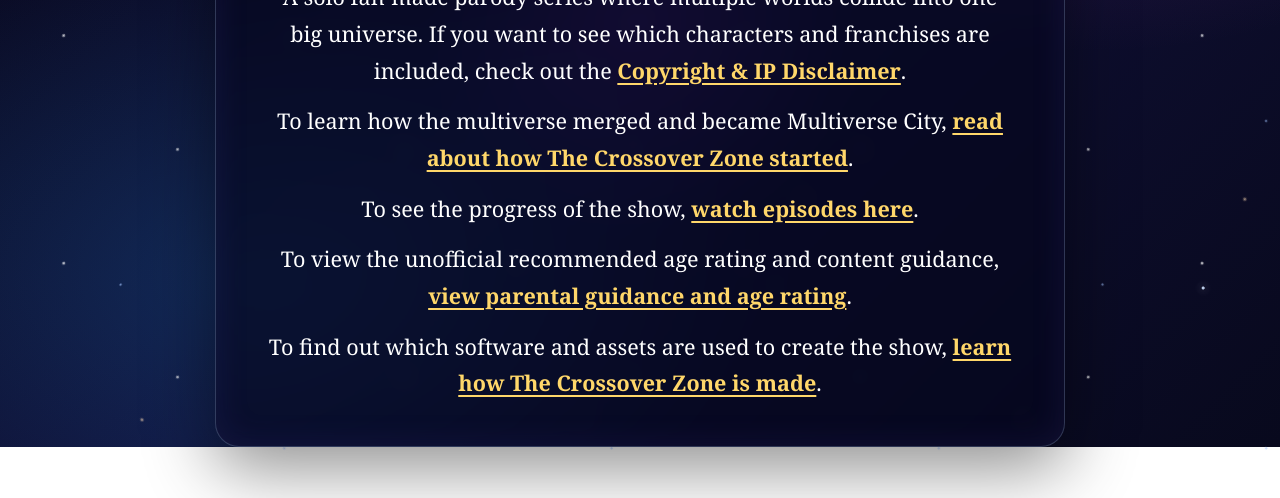
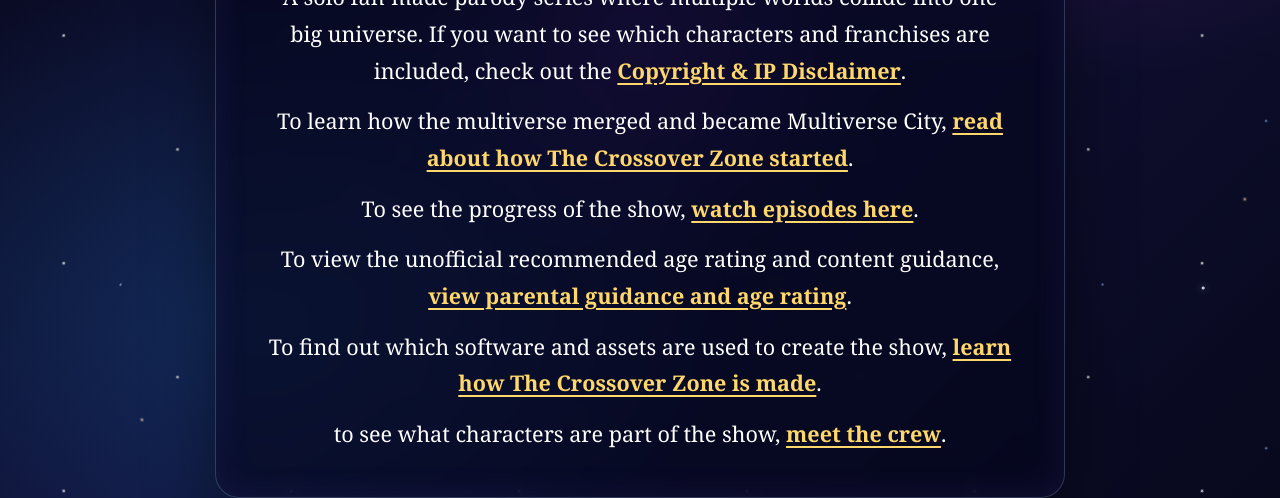
Before and after one commit to animecraftyt/the-crossover-zone-website, a plain HTML site: page index.html in a window 1280 px wide. Shown: the part 400-898 px from the top of the page. Before the commit the page ends 847 px from the top, so only its background shows below. Drawn offline with Linux system fonts and the light colour scheme.

Commit message:
Add link to meet the crew in index.html

```diff
--- a/index.html
+++ b/index.html
@@ -114,6 +114,7 @@
     <p>To see the progress of the show, <a href="episodes.html">watch episodes here</a>.</p>
     <p>To view the unofficial recommended age rating and content guidance, <a href="parental-guidance.html">view parental guidance and age rating</a>.</p>
     <p>To find out which software and assets are used to create the show, <a href="production.html">learn how The Crossover Zone is made</a>.</p>
+    <p>to see what characters are part of the show, <a href="cast.html">meet the crew</a>.</p>
   </main>
   <script src="javascript/portal.js" defer></script>
 </body>
```
